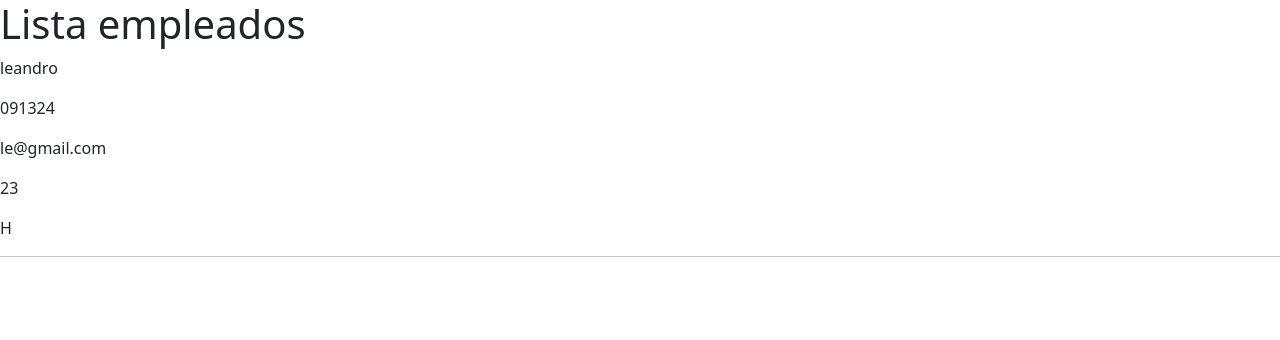
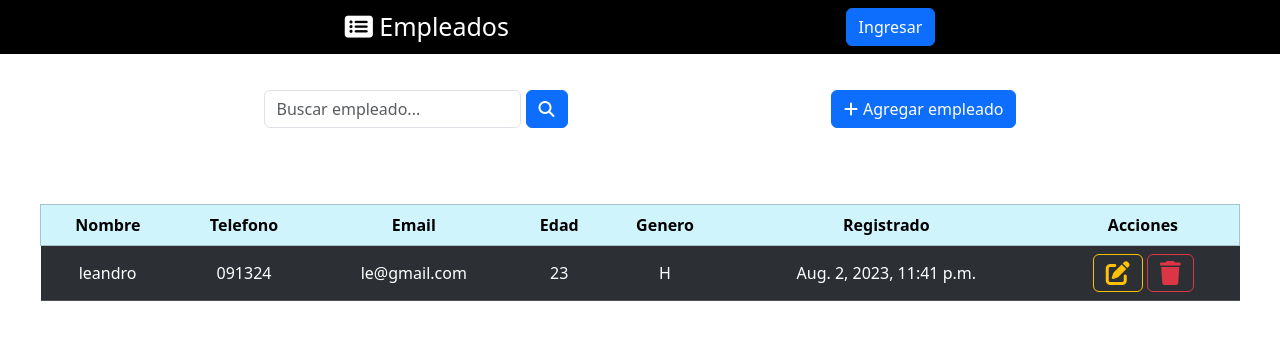
Before and after one commit to 27LeandroGimenez/Proyectos_Django, a Django app: page / in a window 1280 px wide. Shown: the top 340 px of the page. Run offline with Django 4.2, Linux system fonts and the light colour scheme; data comes from the database, SQL or seed files in the repository; both versions use the stored data as it was after the commit; some libraries are stand-ins or nearby versions.

Commit message:
Sistema empleados

```diff
--- a/sistema_empleados/empleados/templates/empleados/base.html
+++ b/sistema_empleados/empleados/templates/empleados/base.html
@@ -7,10 +7,28 @@
     <title>{% block title %}{% endblock title %}</title>
     <link rel="stylesheet" href="{% block style %}{% endblock style %}"/>
     <link href="https://cdn.jsdelivr.net/npm/bootstrap@5.3.1/dist/css/bootstrap.min.css" rel="stylesheet" integrity="sha384-4bw+/aepP/YC94hEpVNVgiZdgIC5+VKNBQNGCHeKRQN+PtmoHDEXuppvnDJzQIu9" crossorigin="anonymous">
-    <link rel="stylesheet" href="https://use.fontawesome.com/releases/v5.8.1/css/all.css" integrity="sha384-50oBUHEmvpQ+1lW4y57PTFmhCaXp0ML5d60M1M7uH2+nqUivzIebhndOJK28anvf" crossorigin="anonymous">
+    <script src="https://kit.fontawesome.com/d9e5d623d1.js" crossorigin="anonymous"></script>
 </head>
 <body>
-    {% block content %}{% endblock content %}
-    <script src="https://cdn.jsdelivr.net/npm/bootstrap@5.3.1/dist/js/bootstrap.bundle.min.js" integrity="sha384-HwwvtgBNo3bZJJLYd8oVXjrBZt8cqVSpeBNS5n7C8IVInixGAoxmnlMuBnhbgrkm" crossorigin="anonymous"></script>
+
+    <nav class="nav justify-content-evenly align-items-center bg-black text-white p-2">
+        <a class="m-0" href="{% url 'lista-empleados' %}" style="color: white; font-size: 25px; text-decoration: none;"><i class="fa-solid fa-rectangle-list"></i> Empleados</a>
+    {% if user.is_authenticated %}
+        <span class=""><i class="fa-solid fa-user"></i> {{ user.get_username }}</span>
+        <a href="{% url 'logout' %}" class="btn btn-danger">Salir</a>
+    {% else %}
+        <a href="{% url 'login' %}" class="btn btn-primary">Ingresar</a>
+    {% endif %}
+    </nav>
+
+    <div class="container-fluid" style="margin: 0; padding: 0;">
+
+        {% block content %}{% endblock content %}
+
+    </div>
+
+
+    <script src="https://cdn.jsdelivr.net/npm/@popperjs/core@2.11.8/dist/umd/popper.min.js" integrity="sha384-I7E8VVD/ismYTF4hNIPjVp/Zjvgyol6VFvRkX/vR+Vc4jQkC+hVqc2pM8ODewa9r" crossorigin="anonymous"></script>
+    <script src="https://cdn.jsdelivr.net/npm/bootstrap@5.3.1/dist/js/bootstrap.min.js" integrity="sha384-Rx+T1VzGupg4BHQYs2gCW9It+akI2MM/mndMCy36UVfodzcJcF0GGLxZIzObiEfa" crossorigin="anonymous"></script>
 </body>
 </html>
--- a/sistema_empleados/empleados/templates/empleados/lista_empleados.html
+++ b/sistema_empleados/empleados/templates/empleados/lista_empleados.html
@@ -6,28 +6,56 @@
 
 {% block title %}Lista empleados{% endblock title %}
 
-
 {% block content %}
 
-    <h1 class="titulo">Lista empleados</h1>
-
     {% if messages %}
-    <ul class="messages">
+    <ul class="messages" style="list-style: none; padding: 0;">
         {% for message in messages %}
-        <li{% if message.tags %} class="{{ message.tags }} alert alert-success" role="alert" {% endif %}>{{ message }}</li>
+        <li{% if message.tags %} class="{{ message.tags }} alert alert-success" role="alert" {% endif %} style="margin: 15px 20px 0 20px; text-align: center;">{{ message }}</li>
         {% endfor %}
     </ul>
     {% endif %}
 
-    {% for i in empleados %}
-        <p>{{ i.nombre_completo }}</p>
-        <p>{{ i.telefono }}</p>
-        <p>{{ i.email }}</p>
-        <p>{{ i.edad }}</p>
-        <p>{{ i.genero }}</p>
-        <hr>
-    {% empty %}
-        <p>No hay ningun empleado almacenado.</p>
-    {% endfor %}
+    <nav class="nav justify-content-evenly" style="margin-top: 20px;">
+        <form action="#" method="get" class="d-flex align-items-center">
+            <input name="q" id='q' type="text" placeholder="Buscar empleado..." class="form-control">
+            <button class="btn btn-primary" style="margin-left: 5px;"><i class="fa-solid fa-magnifying-glass"></i></button>
+        </form>
+        <a href="{% url 'crear-empleado' %}" class="btn btn-primary my-3"><i class="fa-solid fa-plus" style="margin-right: 5px;"></i>Agregar empleado</a>
+    </nav>
+
+    <div class="table-responsive" style="max-width: 1200px; margin: 40px auto 0 auto;">
+        <table class="table table-striped table-dark" style="margin-top: 20px;">
+            <thead class="table-info border-1">
+                <tr class="text-center">
+                <th scope="col">Nombre</th>
+                <th scope="col">Telefono</th>
+                <th scope="col">Email</th>
+                <th scope="col">Edad</th>
+                <th scope="col">Genero</th>
+                <th scope="col">Registrado</th>
+                <th scope="col">Acciones</th>
+                </tr>
+            </thead>
+            <tbody>
+                {% for i in empleados %}
+                <tr class="text-center">
+                <td style="vertical-align: middle;">{{ i.nombre_completo }}</td>
+                <td style="vertical-align: middle;">{{ i.telefono }}</td>
+                <td style="vertical-align: middle;">{{ i.email }}</td>
+                <td style="vertical-align: middle;">{{ i.edad }}</td>
+                <td style="vertical-align: middle;">{{ i.genero }}</td>
+                <td style="vertical-align: middle;">{{ i.fecha_creacion }}</td>
+                <td style="vertical-align: middle;">
+                    <a href="{% url 'actualizar-empleado' i.id %}" class="btn btn-outline-warning"><i class="fa-solid fa-pen-to-square fa-xl"></i></a>
+                    <a href="{% url 'eliminar-empleado' i.id %}" class="btn btn-outline-danger"><i class="fa-solid fa-trash fa-xl"></i></a>
+                </td>
+                </tr>
+                {% empty %}
+                <p>Todavia no hay ningun empleado almacenado.</p>
+                {% endfor %}
+            </tbody>
+        </table>
+    </div>
 
 {% endblock content %}
--- a/sistema_empleados/empleados/views.py
+++ b/sistema_empleados/empleados/views.py
@@ -8,9 +8,14 @@ from django.contrib.messages.views import SuccessMessageMixin
 # Create your views here.
 
 class EmpleadosListView(ListView):
-    model = Empleado
     context_object_name = 'empleados'
     template_name = 'empleados/lista_empleados.html'
+    paginate_by = 5
+
+    def get_queryset(self):
+        buscar_empleado = self.request.GET.get('q', '')
+        lista = Empleado.objects.filter(nombre_completo__icontains=buscar_empleado)
+        return lista
 
 class EmpleadoCreateView(LoginRequiredMixin, SuccessMessageMixin, CreateView):
     model = Empleado
--- a/sistema_empleados/sistema_empleados/settings.py
+++ b/sistema_empleados/sistema_empleados/settings.py
@@ -125,5 +125,5 @@ STATIC_URL = 'static/'
 DEFAULT_AUTO_FIELD = 'django.db.models.BigAutoField'
 
 #Login and Logout
-LOGIN_REDIRECT_URL = ''
+LOGIN_REDIRECT_URL = 'lista-empleados'
 LOGOUT_REDIRECT_URL = 'login'
```
Also changed, not shown: sistema_empleados/empleados/templates/empleados/crear_empleado.html (+14 -4 lines), sistema_empleados/empleados/templates/empleados/eliminar_empleado.html (+21 -4 lines), sistema_empleados/db.sqlite3.
